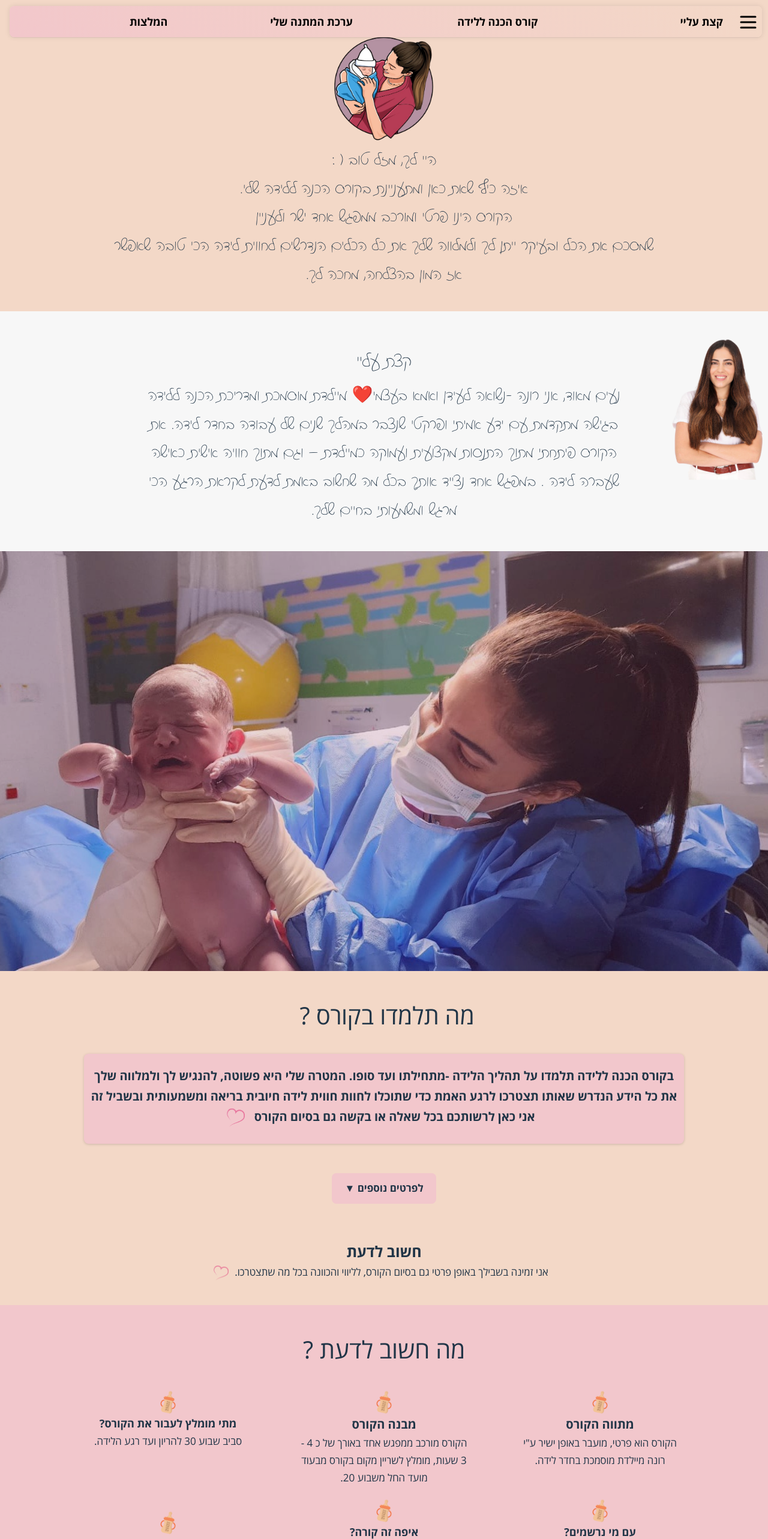
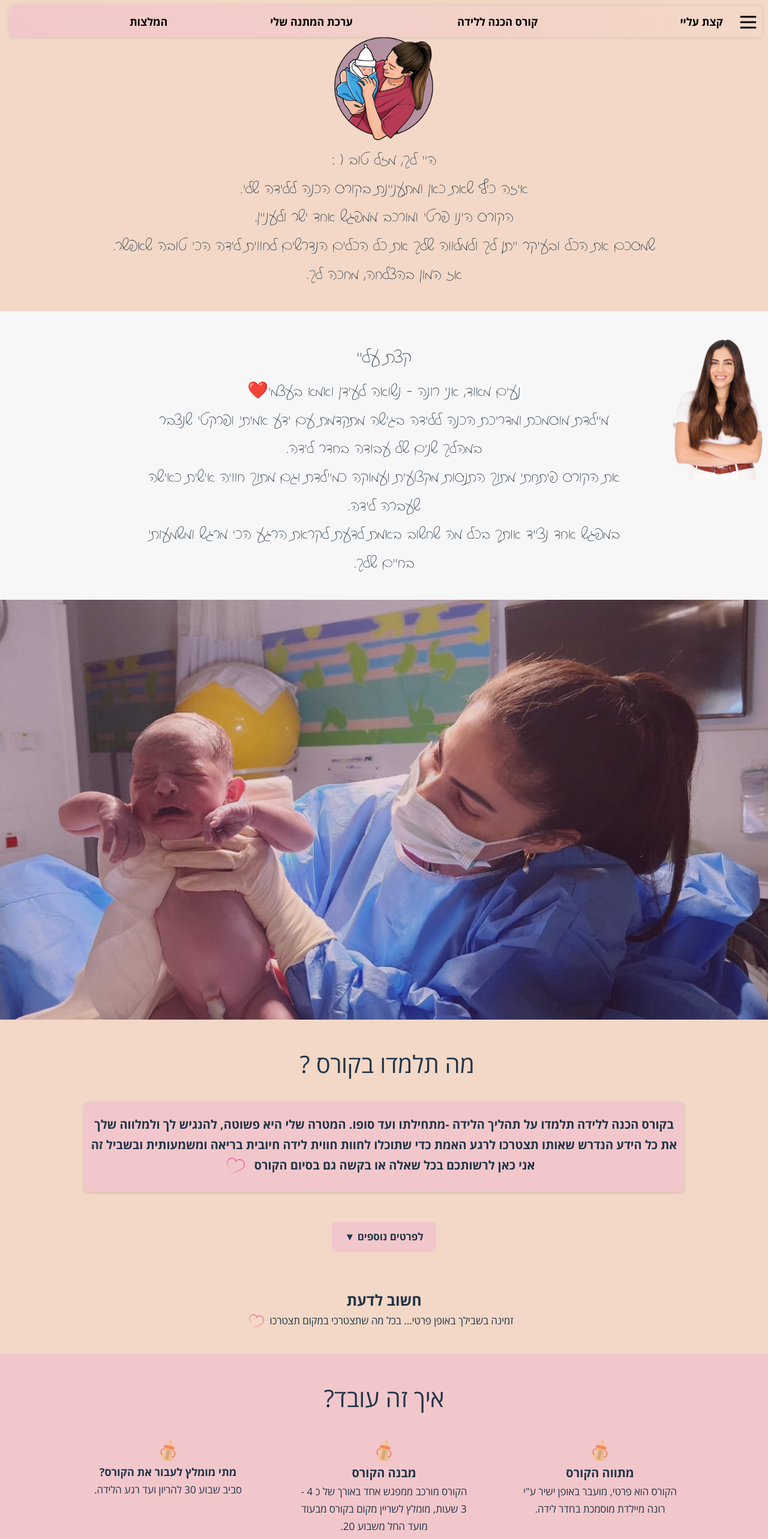
Before and after one commit to zaguri8/Rona-Landing-page, a React (Vite) app: page / in a window 1280 px wide. Shown: the top 2566 px of the page at 60% size. Built offline with nearby package versions, Linux system fonts and the light colour scheme.

Commit message:
text changes

```diff
--- a/src/sections/ImportantToKnow.jsx
+++ b/src/sections/ImportantToKnow.jsx
@@ -9,7 +9,7 @@ export default function ImpotantToKnow() {
     return <GenericSection className="bg-[var(--main-pink)]">
         <TextArea className="lg:w-[90%] ">
             <div className="flex flex-col items-center justify-center" id="section-4">
-                <p className="text-[2rem]">מה חשוב לדעת ?</p>
+                <p className="text-[2rem]">איך זה עובד?</p>
             </div>
             <br />
             <div className="important-to-know text-center">
--- a/src/sections/RefferalsSlider.jsx
+++ b/src/sections/RefferalsSlider.jsx
@@ -36,7 +36,7 @@ export default function ReferralsSlider() {
     }, [])
 
     return <GenericSection className="bg-[var(--second-brown)] text-[black] my-auto">
-        <b className="font-[Michal] text-[32px]" id="section-7">לקוחות מרוצים</b>
+        <b className="font-[Michal] text-[32px]" id="section-7">יולדות מספרות</b>
         <RefferalSlide key={currentRef} content={refferals[currentRef]} />
     </GenericSection>
 
--- a/src/sections/Section1.5.jsx
+++ b/src/sections/Section1.5.jsx
@@ -6,8 +6,8 @@ import rona from '../assets/images/rona.png'
 
 const Welcome1 =`היי לך, מזל טוב ( :`
 const Welcome2 = `איזה כיף שאת כאן ומתעניינת בקורס הכנה ללידה שלי.`
-const Welcome3 = `הקורס הינו פרטי ומורכב ממפגש אחד ישר ולעניין`
-const Welcome4 = `שמסכם את הכל ובעיקר ייתן לך ולמלווה שלך את כל הכלים הנדרשים לחווית לידה הכי טובה שאפשר`
+const Welcome3 = `הקורס הינו פרטי ומורכב ממפגש אחד ישר ולעניין.`
+const Welcome4 = `שמסכם את הכל ובעיקר ייתן לך ולמלווה שלך את כל הכלים הנדרשים לחווית לידה הכי טובה שאפשר.`
 const Welcome5 = `אז המון בהצלחה, מחכה לך.`
 export default function Section1p5() {
     return <GenericSection
--- a/src/sections/Section1.jsx
+++ b/src/sections/Section1.jsx
@@ -1,16 +1,25 @@
 import GenericSection from "./GenericSection";
 
 
-const AboutMe = `נעים מאוד, אני רונה -נשואה לעידן ואמא בעצמי❤️
+const AboutMe = `נעים מאוד, אני רונה - נשואה לעידן ואמא בעצמי❤️
 מיילדת מוסמכת ומדריכת הכנה ללידה בגישה מתקדמת עם ידע אמיתי ופרקטי שנצבר במהלך שנים של עבודה בחדר לידה.
-את הקורס פיתחתי מתוך התנסות מקצועית ועמוקה כמיילדת – וגם מתוך חוויה אישית כאישה שעברה לידה .
+את הקורס פיתחתי מתוך התנסות מקצועית ועמוקה כמיילדת וגם מתוך חוויה אישית כאישה שעברה לידה.
 במפגש אחד נצייד אותך בכל מה שחשוב באמת לדעת לקראת הרגע הכי מרגש ומשמעותי בחיים שלך.
 `
+
 export default function Section1() {
-    return <GenericSection className="bg-[var(--main-color)] py-8 min-h-[400px] flex justify-center items-center flex-col" id={'section-1'}>
-        <p className="p-2 text-[32px] font-bold font-[Michal]">קצת עליי</p>
-        <p className="max-w-[800px] text-center w-[80%] min-w-[350px] font-[Michal] text-[28px]" style={{ lineHeight: '1.7' }}>
-            {AboutMe}
-        </p>
-    </GenericSection>
+    return (
+        <GenericSection
+            className="bg-[var(--main-color)] py-8 min-h-[400px] flex justify-center items-center flex-col"
+            id="section-1"
+        >
+            <p className="p-2 text-[32px] font-bold font-[Michal]">קצת עליי</p>
+            <p
+                className="max-w-[800px] text-center w-[80%] min-w-[350px] font-[Michal] text-[28px] whitespace-pre-line"
+                style={{ lineHeight: '1.7' }}
+            >
+                {AboutMe}
+            </p>
+        </GenericSection>
+    )
 }
--- a/src/sections/Section2.jsx
+++ b/src/sections/Section2.jsx
@@ -39,7 +39,7 @@ const DayAfter = [
   "משכב לידה - איך מתמודדים עם הסטטוס החדש ומה חשוב להכיר בתקופה הזאת.",
   "צהבת יילודים - מה זה אומר.",
 ];
-const Etc = `אני זמינה בשבילך באופן פרטי גם בסיום הקורס, לליווי והכוונה בכל מה שתצטרכו.`;
+const Etc = `זמינה בשבילך באופן פרטי... בכל מה שתצטרכי במקום תצטרכו`;
 
 const toArray = (items) => Children.toArray(items);
 const toListItem = (string) => <li className="text-start py-[2px] bullet">{string}</li>;
--- a/src/sections/Section4.jsx
+++ b/src/sections/Section4.jsx
@@ -19,7 +19,6 @@ const SummeryText = `
 כל אישה תקבל ממני ערכת מתנה עם מוצרים שווים במיוחד
 `
 const SummeryText15 = `המוצרים בערכה עלולים להשתנות מעת לעת בהתאם למלאי המוצרים. `
-const SummeryText2 = `בסיום הקורס אעביר רשימה מסודרת עבור התיקים שצריך לארגן לחדר לידה ולאשפוז לך ולתינוק.`
 const SummeryText3 = `לתיאום הכנה ללידה`
 const SummeryTextEnd = `
 הקורס הוא פרטי,מועבר ע"י מיילדת מוסמכת בחדר לידה .מורכב ממפגש אחד באורך של כ3 וחצי שעות, שבו אני מגיעה אליכם עד הבית.ההרשמה היא זוגית ,מומלץ לעבור את הקורס סביב שבוע 30 ביחד עם המלווה שישהה לצידך בלידה
@@ -34,7 +33,6 @@ export default function Section4() {
                 {/* <b className="text-[22px]">{SummeryTextHead}</b> */}
                 <p className="text-[18px] font-bold">{SummeryText}</p>
                 <li className="text-[16px] text-center mx-auto w-fit">{SummeryText15}</li>
-                <li className="text-[16px] text-center mx-auto w-fit ">{SummeryText2}</li>
                 <br/>
                 <img src={moran4} width={300} height={300} className=" mx-auto" style={{borderRadius:'.5rem'}} />
 
```
